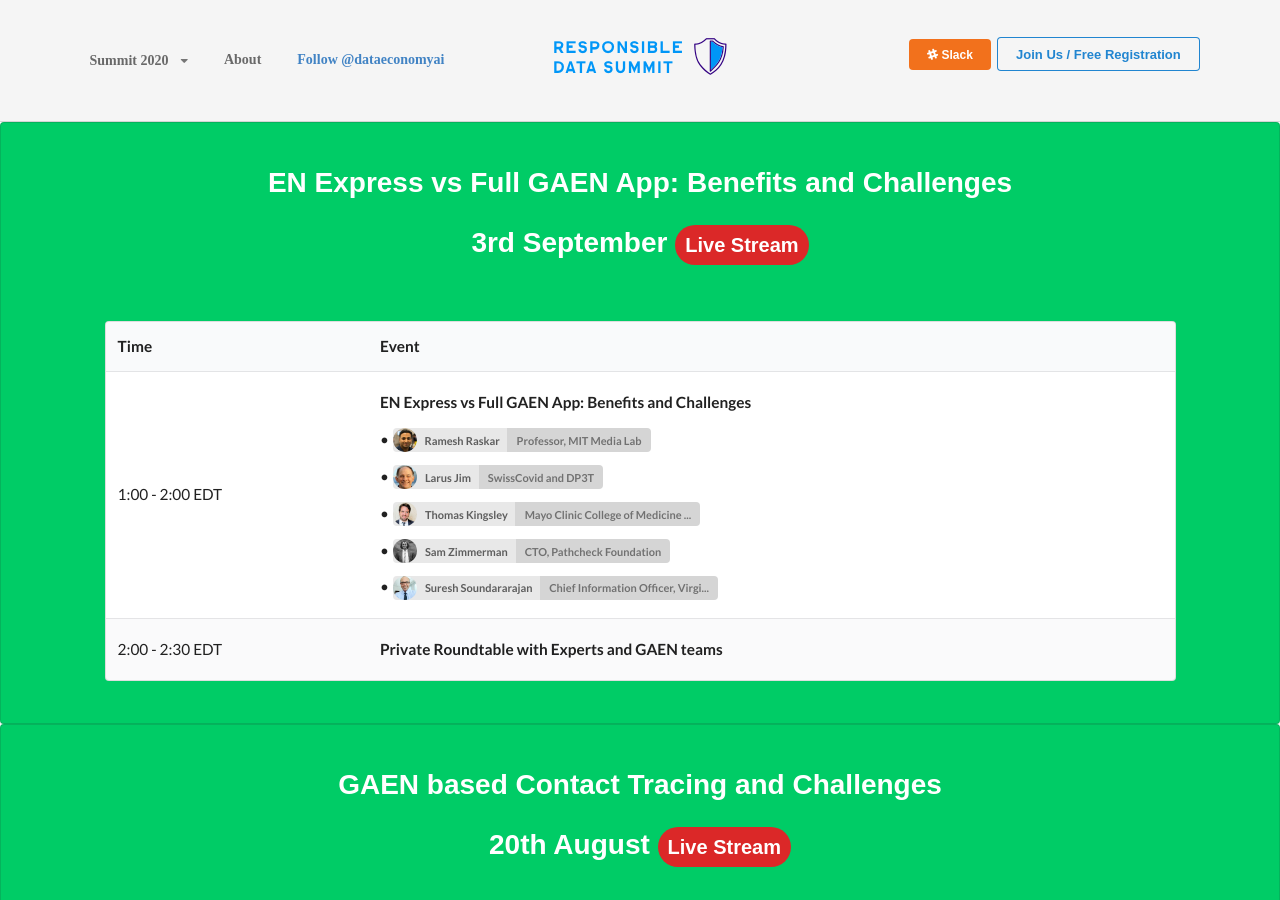
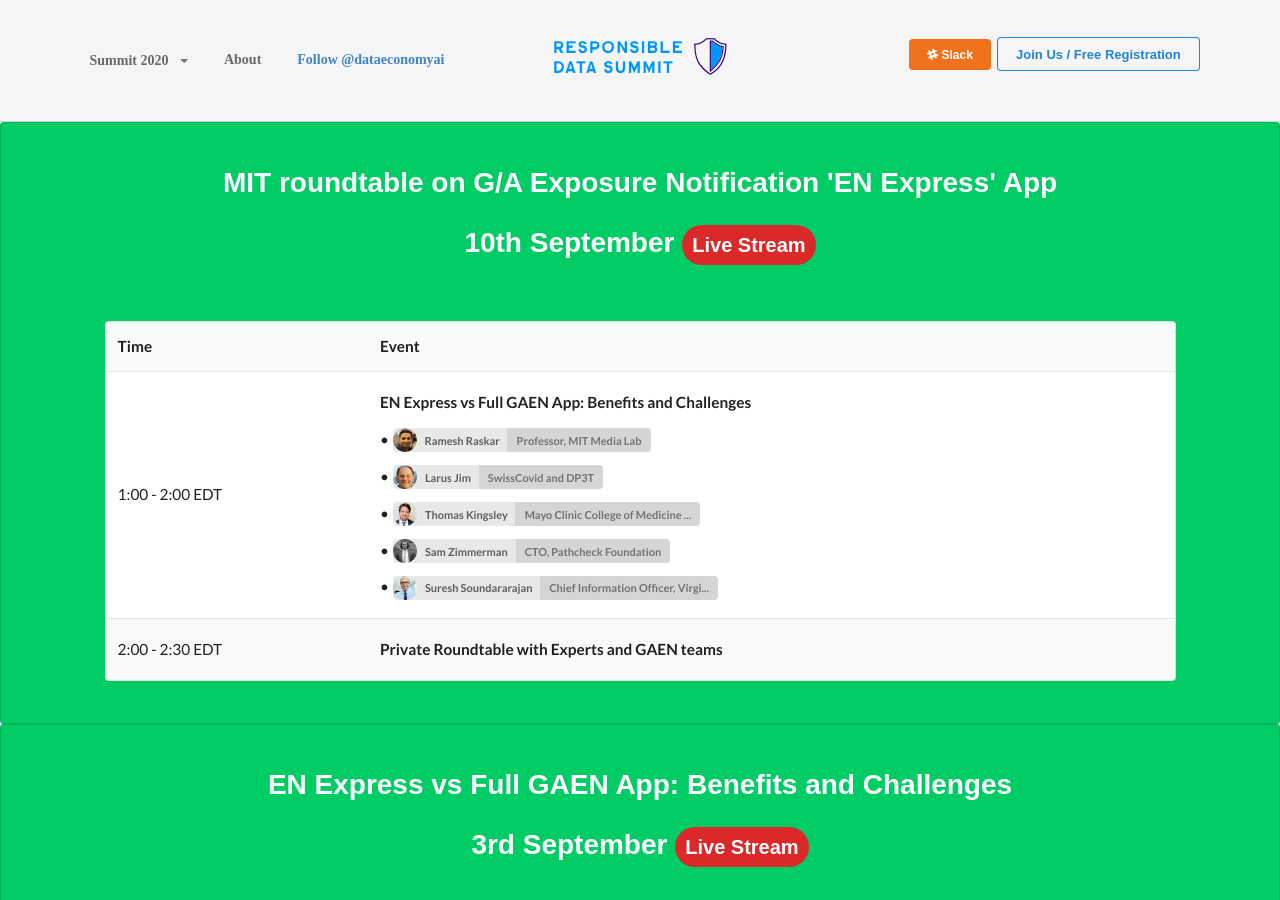
Before and after one commit to responsible-data-summit/events, a Jekyll site: the page built from agenda-0806.html, in a window 1280 px wide and 900 px high. Built offline with Jekyll 4.4.1, drawn with Linux system fonts in a browser that asks for light colours; some web fonts are replaced; comment, search, counter and statistics services are not loaded.

Commit message:
add new event

```diff
--- /dev/null
+++ b/_data/agenda0910.yml
@@ -0,0 +1,7 @@
+- time: 12:00 - 1:00
+  sections:
+    - title: "MIT roundtable on G/A Exposure Notification 'EN Express' App"
+      link: https://mit.zoom.us/webinar/register/WN_UZS0ylraTnKQSS7V_nUxCQY
+      speakers:
+        - name: Ramesh Raskar
+        - name: Sam Zimmerman
--- a/agenda-0806.html
+++ b/agenda-0806.html
@@ -3,6 +3,84 @@
 title: Agenda
 ---
 
+<section class="ui segment center aligned" style="background-color: rgb(0, 204, 102, 1);">
+    <div class="ui container center aligned agenda">
+        <h1> MIT roundtable on G/A Exposure Notification 'EN Express' App  </h1>
+	<h1> 10th September <a href="https://webcast.media.mit.edu/medialabtalk/" class="ui red circular huge label">Live Stream </a></h1>
+    </div>
+    <div class="ui container left aligned agenda">
+        <table class="ui striped large table">
+            <thead>
+                <tr>
+                    <th>Time</th>
+                    <th>Event</th>
+                </tr>
+            </thead>
+            <tbody>
+                {% for event in site.data.agenda0902 %}
+                    <tr style="line-height: 2.4em;">
+                        <td>{{event.time}} EDT </td>
+                        <td>
+                            {% for section in event.sections %}
+                            <div
+                            {% unless forloop.index == 1 %}
+                                style="padding-left: 2em;"
+                            {% endunless %}
+                            >
+                                {% if section.link %}
+                                    <a href="{{section.link}}" style="text-decoration: underline;"><b>{{section.title}} </b> {{section.comment}} </a>
+                                    <a href="{{section.link}}" class="ui red circular label">Live Stream</a>
+                                    <a href="https://twitter.com/dataeconomyai/status/1287968908670984192?s=20" class="ui blue circular label">Live Q&amp;A Instruction</a>
+                                {% else %}
+                                    <b>{{section.title}} </b> {{section.comment}}
+                                {% endif %}
+                                {% for speaker in section.speakers %}
+                                    {% assign name = speaker.name %}
+                                    {% assign aff = speaker.aff %}
+                                    {% if speaker.avatar %}
+                                        {% assign avatar = speaker.avatar %}
+                                    {% else %}
+                                        {% assign avatar = "unknown.jpg" %}
+                                    {% endif %}
+                                    {% for find_speaker in site.data.speakers_trust %}
+                                        {% if find_speaker.name == name %}
+                                            {% assign aff = find_speaker.title%}
+                                            {% assign avatar = find_speaker.avatar%}
+                                        {% endif %}
+                                    {% endfor %}
+                                    {% for find_speaker in site.data.speakers_pandemic %}
+                                        {% if find_speaker.name == name %}
+                                            {% assign aff = find_speaker.title%}
+                                            {% assign avatar = find_speaker.avatar%}
+                                        {% endif %}
+                                    {% endfor %}
+                                    {% unless forloop.index == 1 and section.inline %}
+                                    <br>
+                                    {% endunless %}
+                                    &bull;
+                                    {% if speaker.link %}
+                                        <a href="{{speaker.link}}">{{speaker.content}}</a>
+                                    {% else %}
+                                        {{speaker.content}}
+                                    {% endif %}
+                                    <a class="ui image label small">
+                                        <img class="ui circular image" src="assets/img/speakers/{{avatar}}" style="border-radius: 500rem;">
+                                        {{name}}
+                                        <div class="detail" title="{{aff}}">{{aff | truncate: site.agenda_aff_length }}</div>
+                                    </a>
+                                    {{speaker.comment}}
+                                {% endfor %}
+                            </div>
+                            {% endfor %}
+                        </td>
+                    </tr>
+                {% endfor %}
+
+            </tbody>
+        </table>
+    </div>
+
+</section>
 <section class="ui segment center aligned" style="background-color: rgb(0, 204, 102, 1);">
     <div class="ui container center aligned agenda">
         <h1> EN Express vs Full GAEN App: Benefits and Challenges</h1>
```
